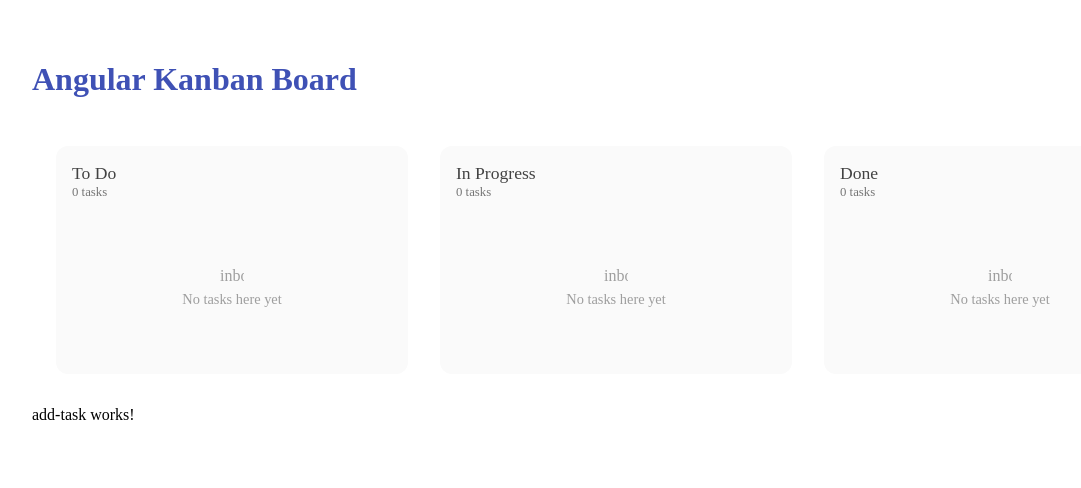
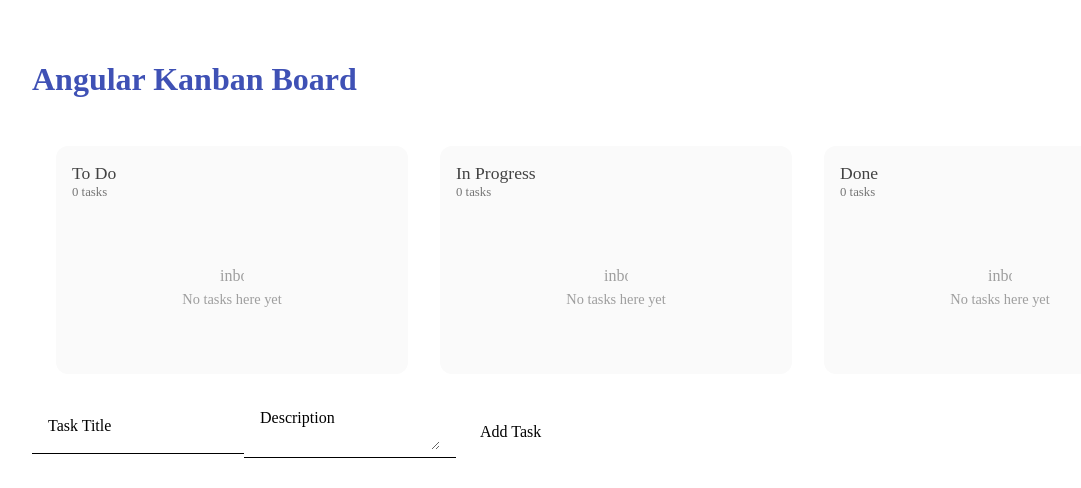
Before and after one commit to igoride/Kanban, an Angular app: page / in a window 1280 px wide. Shown: the top 488 px of the page, without its empty margins (8-1089 px from the left). Built offline with nearby package versions, Linux system fonts and the light colour scheme.

Commit message:
Update add-task.component.html

```diff
--- a/src/app/add-task/add-task.component.html
+++ b/src/app/add-task/add-task.component.html
@@ -1 +1,13 @@
-<p>add-task works!</p>
+<div class="add-task-form">
+    <mat-form-field>
+      <mat-label>Task Title</mat-label>
+      <input matInput [(ngModel)]="title" placeholder="Enter task title">
+    </mat-form-field>
+
+    <mat-form-field>
+      <mat-label>Description</mat-label>
+      <textarea matInput [(ngModel)]="description" placeholder="Enter task description"></textarea>
+    </mat-form-field>
+
+    <button mat-raised-button color="primary" (click)="onSubmit()">Add Task</button>
+  </div>
```
